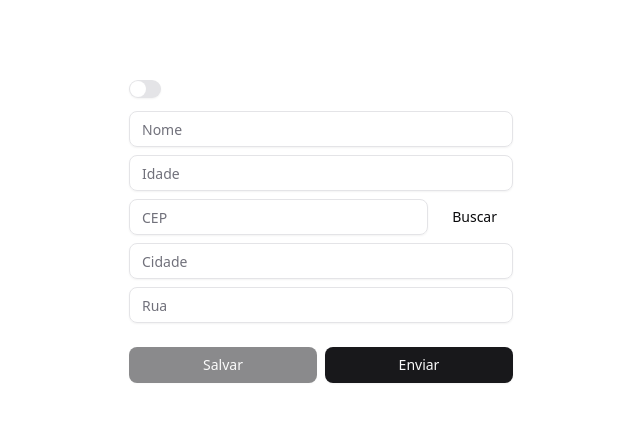
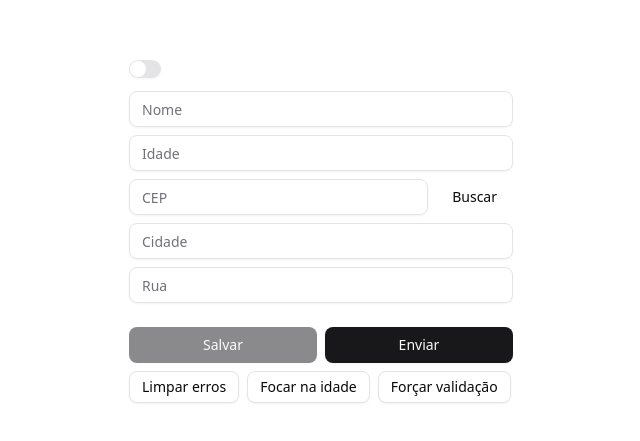
Before and after one commit to junkes00/jstack, a React (Vite) app in the folder react-hook-form/: page / in a window 1280 px wide. Shown: the part 169-610 px from the top of the page, without its empty margins (319-959 px from the left). Built offline with nearby package versions, Linux system fonts and the light colour scheme; no server answers.

Commit message:
feat: create controled component to use with react hook form

```diff
--- /dev/null
+++ b/react-hook-form/src/ui/components/controled-switch.tsx
@@ -0,0 +1,21 @@
+import { useController, type Control, type FieldPath, type FieldValues } from "react-hook-form";
+import { Switch } from "./ui/switch";
+
+interface IControledSwitchProps<T extends FieldValues> {
+  control: Control<T>;
+  name: FieldPath<T>;
+}
+
+export function ControledSwitch<T extends FieldValues>({ control, name }: Readonly<IControledSwitchProps<T>>) {
+  const { field } = useController({ name, control });
+
+  return (
+    <Switch
+      ref={field.ref}
+      name={field.name}
+      checked={field.value}
+      disabled={field.disabled}
+      onCheckedChange={field.onChange}
+    />
+  );
+}
--- a/react-hook-form/src/ui/components/form.tsx
+++ b/react-hook-form/src/ui/components/form.tsx
@@ -1,5 +1,5 @@
 import { useEffect } from "react";
-import { Controller, useForm } from "react-hook-form";
+import { FormProvider, useForm } from "react-hook-form";
 
 import { ErrorMessage } from "@hookform/error-message";
 import { zodResolver } from "@hookform/resolvers/zod";
@@ -11,7 +11,7 @@ import { Button } from "./ui/button";
 import { Input } from "./ui/input";
 
 import type { IUser } from "@/app/types/IUser";
-import { Switch } from "./ui/switch";
+import { ControledSwitch } from "./controled-switch";
 
 const schema = z.object({
   blocked: z.boolean().optional(),
@@ -29,18 +29,7 @@ interface IFormProps {
 }
 
 export function Form({ user }: Readonly<IFormProps>) {
-  console.log("Form renderizou");
-
-  const {
-    handleSubmit: hookFormHandleSubmit,
-    control,
-    register,
-    formState,
-    reset,
-    watch,
-    getValues,
-    setValue,
-  } = useForm<FormData>({
+  const form = useForm<FormData>({
     values: {
       ...user,
       blocked: false,
@@ -48,8 +37,54 @@ export function Form({ user }: Readonly<IFormProps>) {
     resetOptions: {
       keepDirtyValues: true,
     },
+    mode: "onSubmit",
+    reValidateMode: "onChange",
     resolver: zodResolver(schema),
   });
+
+  const {
+    handleSubmit: hookFormHandleSubmit,
+    control,
+    formState,
+    register,
+    // reset,
+    watch,
+    getValues,
+    setValue,
+    setError,
+    clearErrors,
+    setFocus,
+    trigger,
+  } = form;
+
+  console.log("Form renderizou");
+
+  useEffect(() => {
+    const { unsubscribe } = watch(async (formData, { name }) => {
+      const zipcode = formData.zipcode ?? "";
+
+      if (name === "zipcode" && zipcode.length >= 8) {
+        const response = await fetch(`https://viacep.com.br/ws/${zipcode}/json/`);
+        const body = await response.json();
+
+        if (body.erro) {
+          setError("zipcode", {
+            type: "validate",
+            message: "O CEP informado é inválido",
+          });
+
+          return;
+        }
+
+        setValue("city", body.localidade);
+        setValue("street", body.logradouro);
+      }
+    });
+
+    return () => {
+      unsubscribe();
+    };
+  }, [setError, setValue, watch]);
 
   const handleSubmit = hookFormHandleSubmit(
     async (data) => {
@@ -59,14 +94,12 @@ export function Form({ user }: Readonly<IFormProps>) {
 
       console.log(data);
 
-      reset(data);
+      // reset(data);
     },
     (errors) => {
       console.log(errors);
     },
   );
-
-  const isDirty = Object.keys(formState.dirtyFields).length > 0;
 
   async function handleSearchZipCode() {
     const zipcode = getValues("zipcode");
@@ -78,44 +111,19 @@ export function Form({ user }: Readonly<IFormProps>) {
     setValue("street", body.logradouro);
   }
 
-  useEffect(() => {
-    const { unsubscribe } = watch(async (formData, { name }) => {
-      const zipcode = formData.zipcode ?? "";
-
-      if (name === "zipcode" && zipcode.length >= 8) {
-        const response = await fetch(`https://viacep.com.br/ws/${zipcode}/json/`);
-        const body = await response.json();
-
-        setValue("city", body.localidade);
-        setValue("street", body.logradouro);
-      }
-    });
-
-    return () => {
-      unsubscribe();
-    };
-  }, [setValue, watch]);
+  const isDirty = Object.keys(formState.dirtyFields).length > 0;
 
   return (
-    <div className="min-h-screen flex flex-col items-center justify-center">
-      {formState.isLoading && (
-        <p>Carregando dados...</p>
-      )}
+    <FormProvider {...form}>
+      <div className="min-h-screen flex flex-col items-center justify-center">
+        {formState.isLoading && (
+          <p>Carregando dados...</p>
+        )}
 
-      <div>
         <form onSubmit={handleSubmit} className="flex flex-col gap-2 w-96">
 
           <div>
-            <Controller
-              control={control}
-              name="blocked"
-              render={({ field }) => (
-                <Switch
-                  checked={field.value}
-                  onCheckedChange={field.onChange}
-                />
-              )}
-            />
+            <ControledSwitch control={control} name="blocked" />
           </div>
 
           <div>
@@ -139,7 +147,9 @@ export function Form({ user }: Readonly<IFormProps>) {
             <Input
               type="number"
               placeholder="Idade"
-              {...register("age")}
+              {...register("age", {
+                setValueAs: age => Number(age),
+              })}
             />
 
             <ErrorMessage
@@ -155,6 +165,7 @@ export function Form({ user }: Readonly<IFormProps>) {
 
           <div className="flex gap-2">
             <Input
+              type="number"
               placeholder="CEP"
               className="flex-1"
               {...register("zipcode")}
@@ -193,9 +204,44 @@ export function Form({ user }: Readonly<IFormProps>) {
             <Button className="flex-1" disabled={!isDirty || formState.isSubmitting}>Salvar</Button>
             <Button className="flex-1" disabled={isDirty || formState.isSubmitting}>Enviar</Button>
           </div>
+
+          <div className="flex gap-2">
+            <Button
+              size="sm"
+              variant="outline"
+              type="button"
+              onClick={() => {
+                clearErrors();
+              }}
+            >
+              Limpar erros
+            </Button>
+
+            <Button
+              size="sm"
+              variant="outline"
+              type="button"
+              onClick={() => {
+                setFocus("age");
+              }}
+            >
+              Focar na idade
+            </Button>
+
+            <Button
+              size="sm"
+              variant="outline"
+              type="button"
+              onClick={() => {
+                trigger("age");
+              }}
+            >
+              Forçar validação
+            </Button>
+          </div>
         </form>
+
       </div>
-
-    </div>
+    </FormProvider>
   );
 };
```
